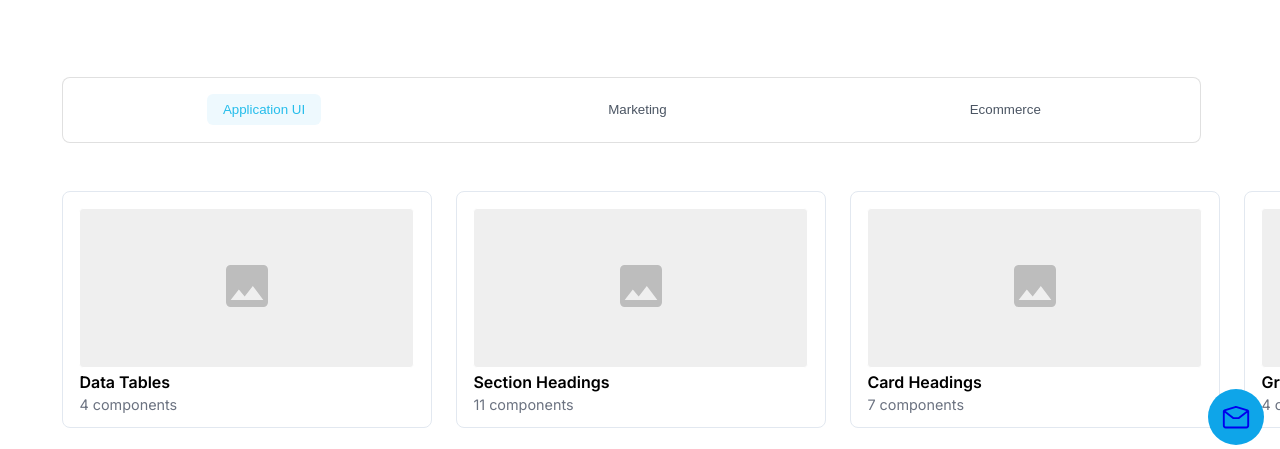
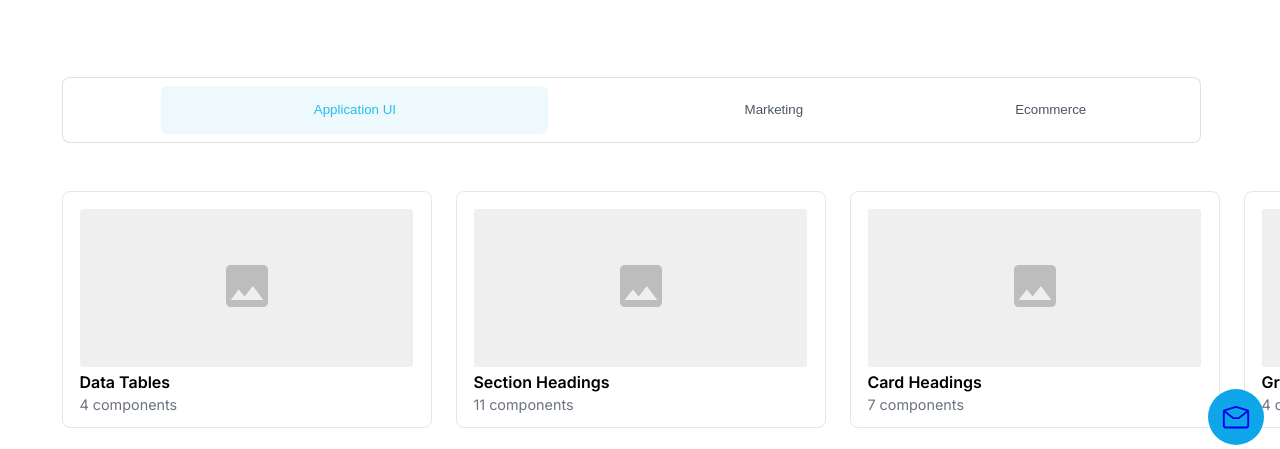
Before and after one commit to muhammadibrahem/Quasar-UI-clone-2, a plain HTML site: page index.html in a window 1280 px wide. In both pictures the pointer is over the button "Application UI". Shown: the part 779-1228 px from the top of the page. Drawn offline with Linux system fonts and the light colour scheme.

Commit message:
fixed 3 things

```diff
--- a/quasari.css
+++ b/quasari.css
@@ -390,6 +390,7 @@
  .category-buttons {
      display: flex;
      flex-wrap: nowrap;
+     flex: 1 1 auto;
      position: relative;
      justify-content: center;
      align-items: center;
@@ -441,6 +442,8 @@
  .category-btn:hover {
      background-color: rgba(211, 211, 211, 0.374);
      border: none;
+     width: 387px;
+     height: 48px;
 
 
  }
@@ -453,6 +456,8 @@
      /* color: var(--primary); */
      background-color: #0ea4e911;
      border: none;
+     width: 387px;
+     height: 48px;
  }
 
 
```
